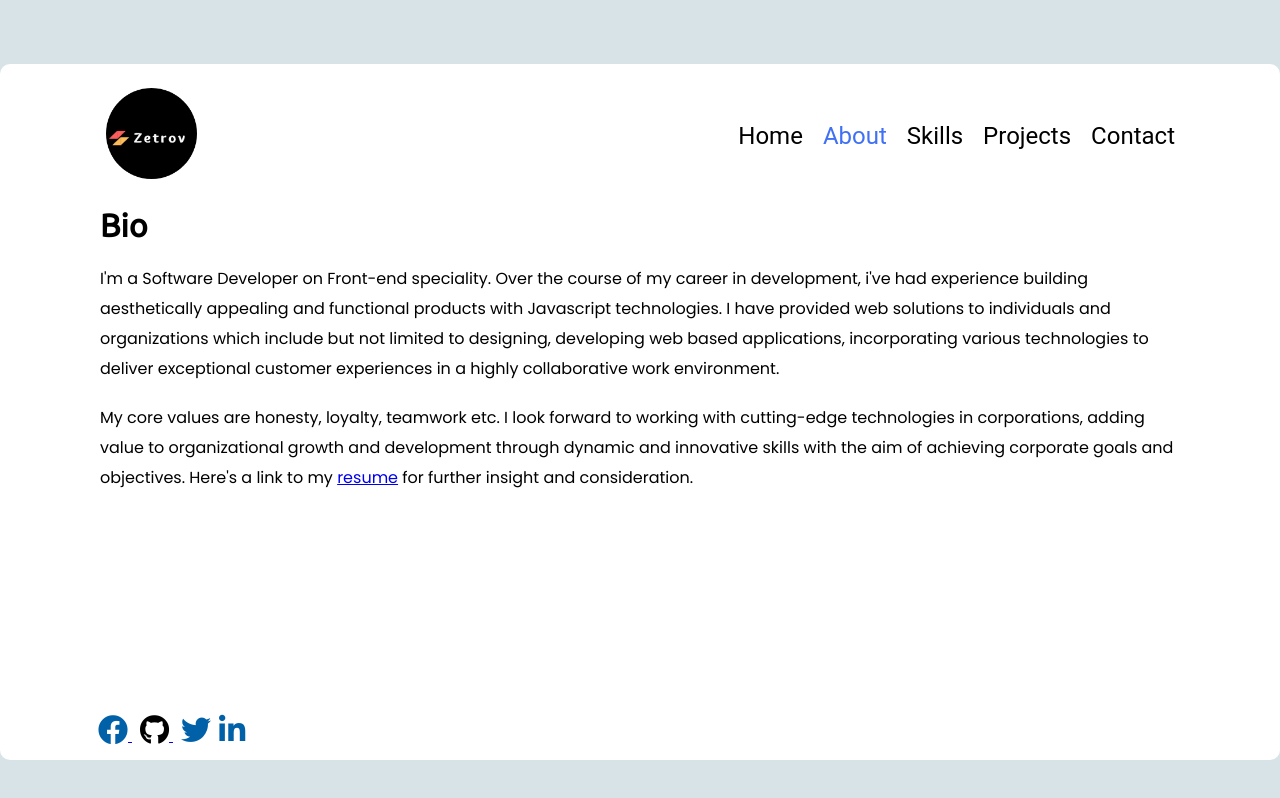
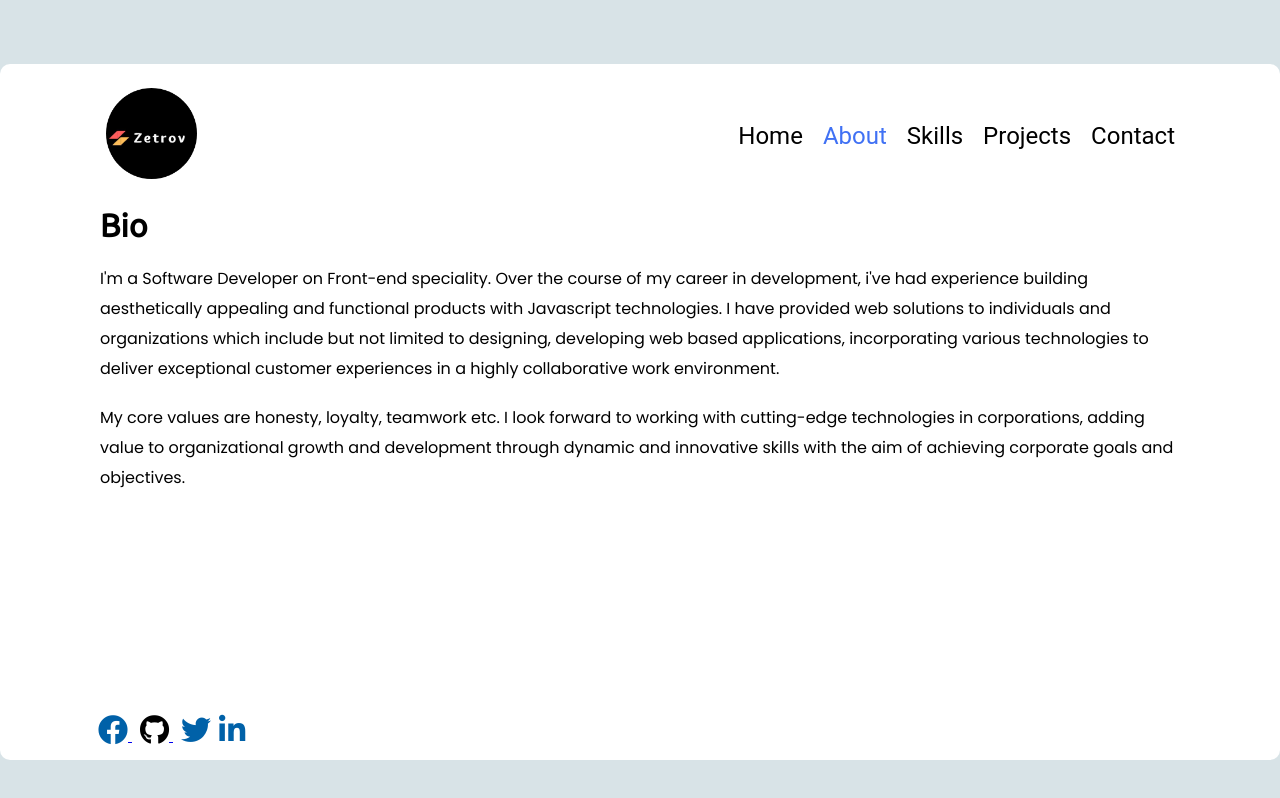
Before and after one commit to tonyIkwuegbu/portfolio, a React (Create React App) app: page /about in a window 1280 px wide. Built offline with nearby package versions, Linux system fonts and the light colour scheme.

Commit message:
Updated bio

```diff
--- a/src/components/About/index.jsx
+++ b/src/components/About/index.jsx
@@ -20,7 +20,7 @@ const About = () => {
         working with cutting-edge technologies in corporations, adding value to
         organizational growth and development through dynamic and innovative
         skills with the aim of achieving corporate goals and objectives.
-        Here's a link to my <a href="https://www.dropbox.com/s/bt7ly7lcxpc3vnl/Anthony%20Ikwuegbu%20Dev%20CV.pdf?dl=0">resume</a> for further insight and consideration.
+
       </p>
     </div>
   );
```
